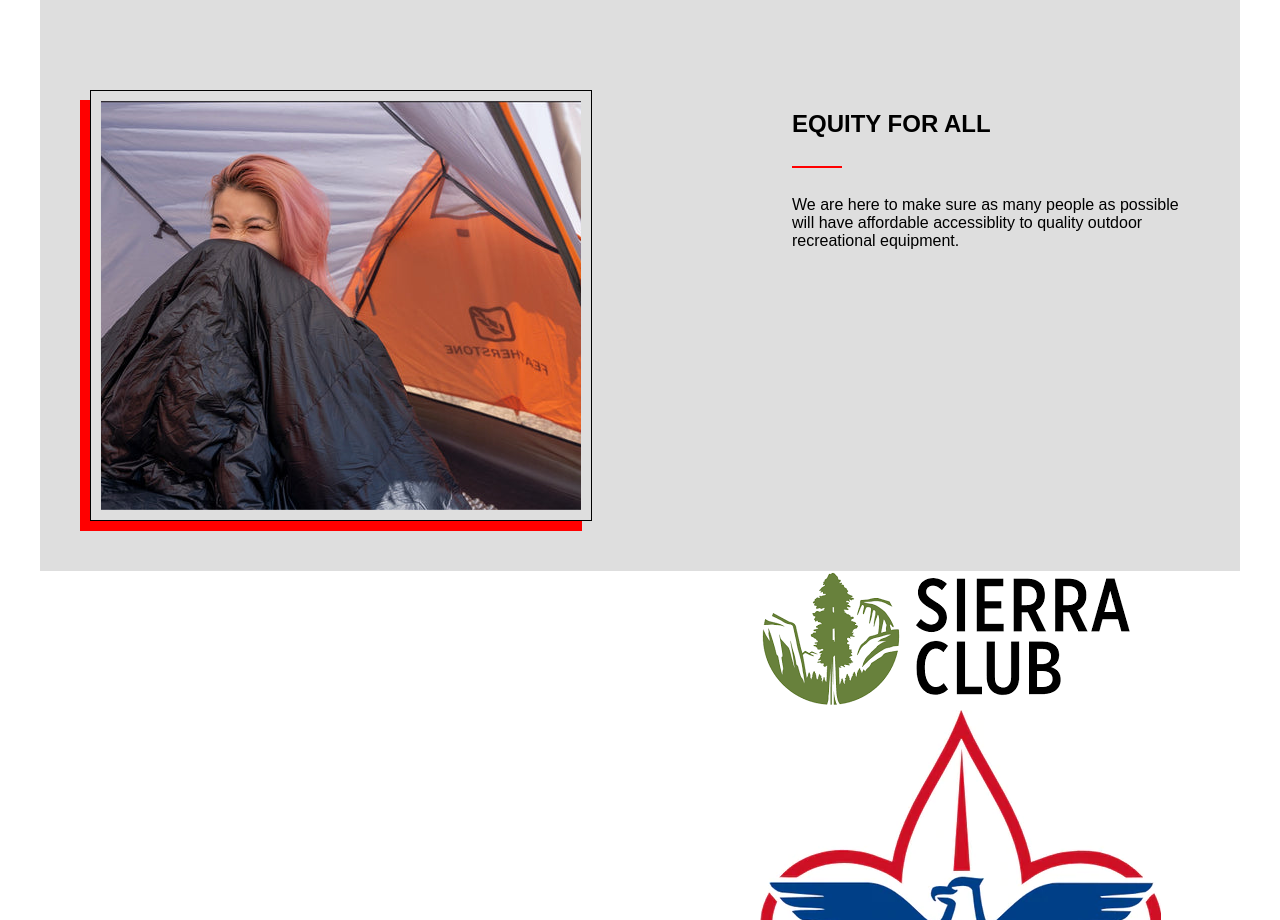
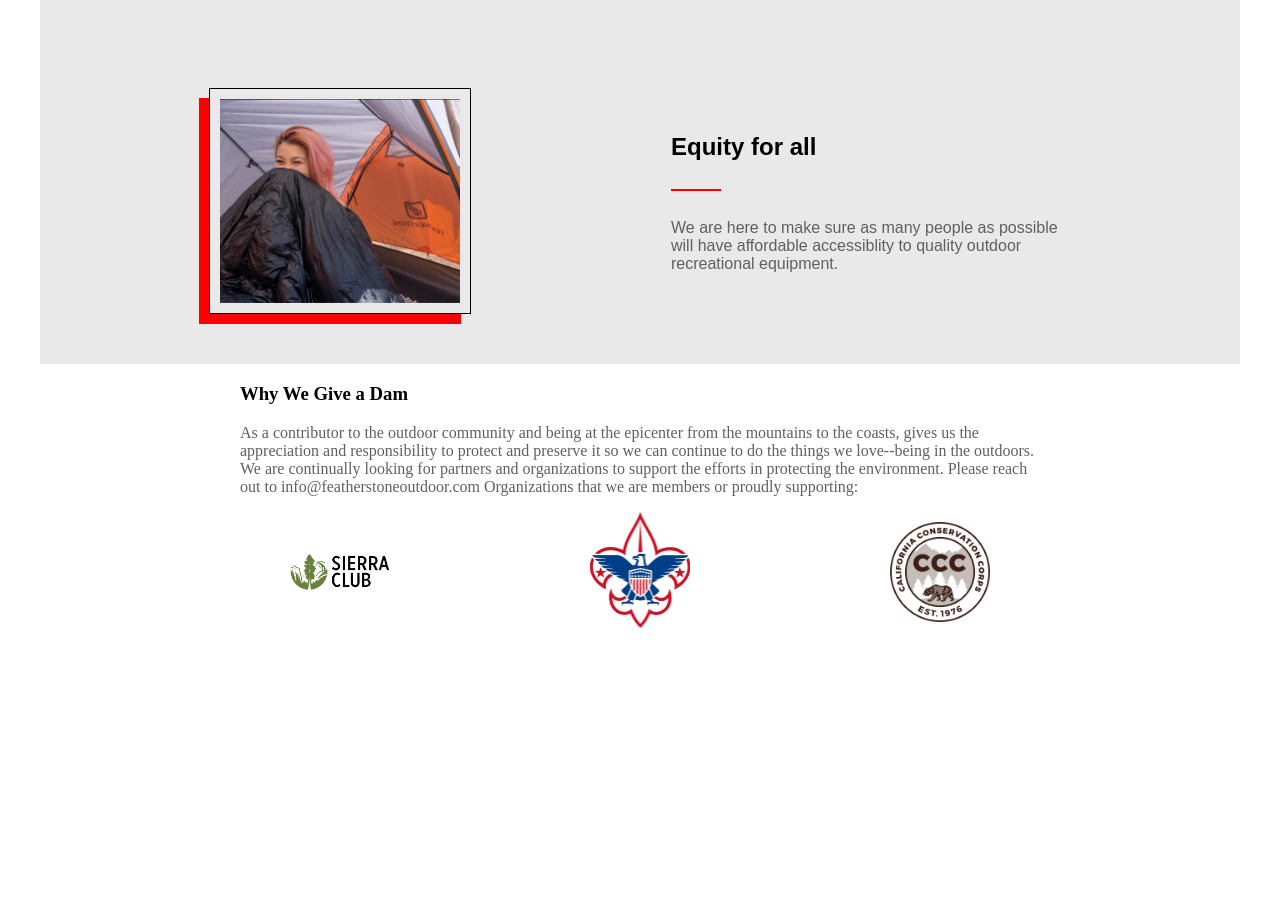
Before and after one commit to jemzir/about-Featherstone-page, a plain HTML site: page index.html in a window 1280 px wide. Shown: the part 1880-2800 px from the top of the page. After the commit the page ends 2552 px from the top, so only its background shows below. Drawn offline with Linux system fonts and the light colour scheme.

Commit message:
edit bot container to be centered and spaced evenly

```diff
--- a/style.css
+++ b/style.css
@@ -1,3 +1,7 @@
+p {
+    color: rgb(96, 96, 96);
+}
+
 .content-container {
     display: flex;
     flex-direction: column;
@@ -15,10 +19,16 @@
     flex-direction: column;
     align-items: center;
     font-family: Arial, Helvetica, sans-serif;
+    padding: 50px;
+}
+
+.top-container p, .bot-container p {
+    flex-wrap: wrap;
+    width: 800px;
 }
 
 .mid-container {
-    background-color: rgb(222, 222, 222);
+    background-color: rgb(233, 233, 233);
     gap: 100px;
     flex-direction: column;
     padding: 50px;
@@ -40,7 +50,29 @@
 .mid-container__top, .mid-container__mid, .mid-container__bot {
     display: flex;
     gap: 200px;
+    align-items: center;
 }
+
+.bot-container {
+    flex-direction: column;
+    padding: 0px;
+    margin-left: auto;
+    margin-right: auto;
+    width: 1000px;
+}
+
+.bot-container .bot-container__logos {
+    display: inline-flex;
+    flex-direction: row;
+    justify-content: space-evenly;
+    align-items: center;
+    gap: 200px;
+}
+
+.bot-container__logos img {
+    width:100px;
+}
+
 .media {
     flex-shrink: 0;
 }
@@ -49,9 +81,11 @@
     flex: 1;
     flex-direction: column;
     font-family: Arial, Helvetica, sans-serif;
+    flex-wrap: wrap;
+    width: 400px;
 }
 
-.text h2 {
+.text h2, {
     text-transform: uppercase;
 }
 
@@ -61,6 +95,10 @@
     display: inline-flex;
     width: 50px;
     flex-shrink: 0;
+}
+
+.mid-container img {
+    width: 240px;
 }
 
 .media-container {
```
